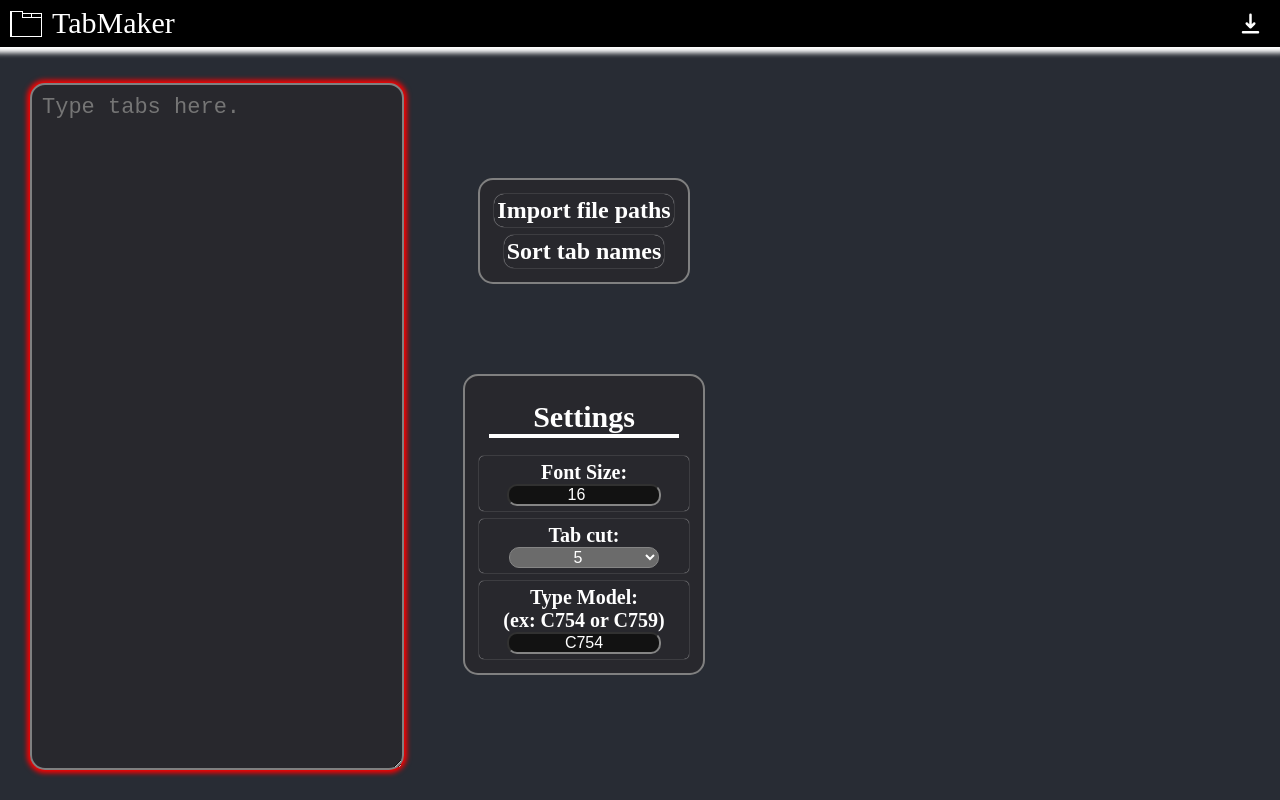
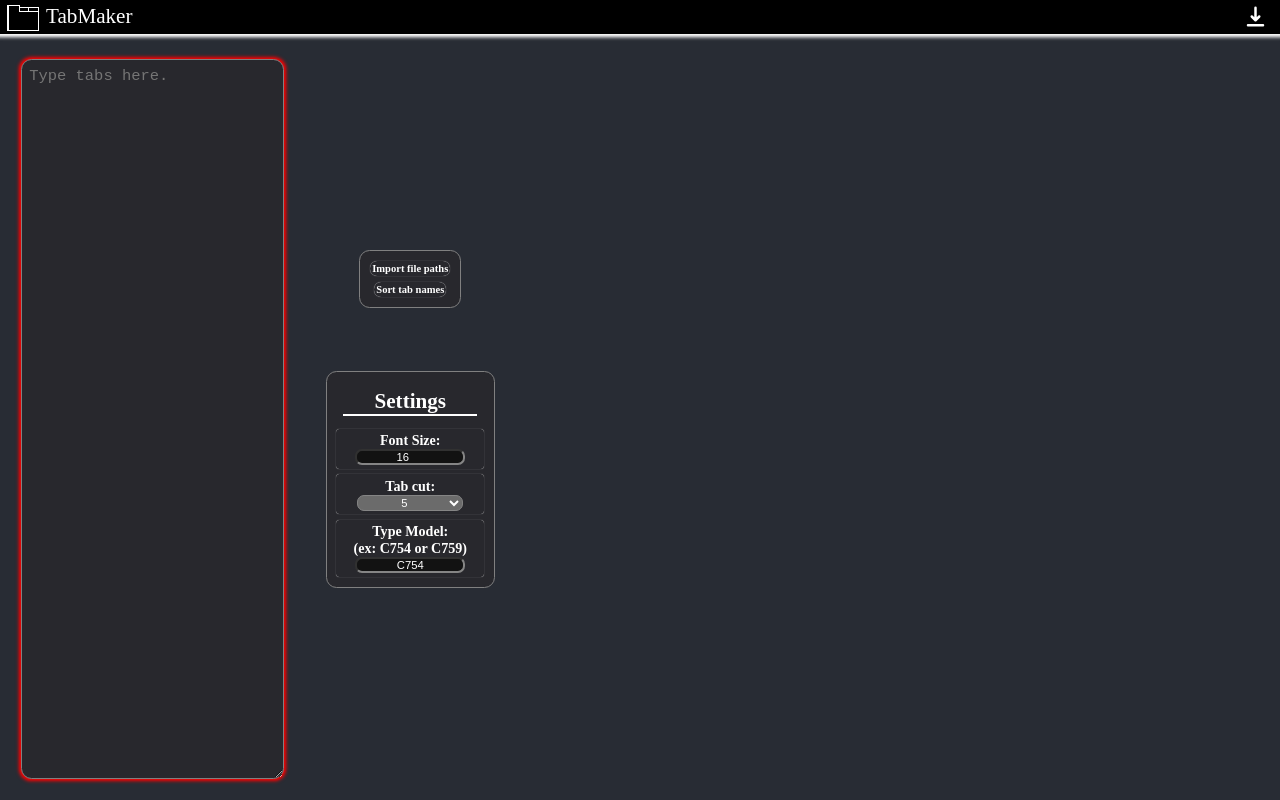
Before and after one commit to peoplestealusernames/konica-minolta-tab-website, a React (Create React App) app: page / in a window 1280 px wide. Built offline with nearby package versions, Linux system fonts and the light colour scheme; the HTML template or start-up script is replaced by a standard one.

Commit message:
Replaced px with rem Made rem autoscale to view width

```diff
--- a/src/App.css
+++ b/src/App.css
@@ -10,7 +10,7 @@
   height: 100vh;
   border: none;
   scrollbar-color: grey;
-  box-shadow: 0 0 2px 3px lightgrey 0 0 3px 5px black;
+  box-shadow: 0 0 0.2rem 0.3rem lightgrey 0 0 0.3rem 0.5rem black;
 }
 
 .App-logo {
@@ -20,6 +20,7 @@
 
 :root {
   color-scheme: dark;
+  font-size: .55vw;
 }
 
 @media (prefers-reduced-motion: no-preference) {
@@ -35,7 +36,7 @@
   flex-direction: column;
   align-items: center;
   justify-content: center;
-  font-size: calc(10px + 2vmin);
+  font-size: calc(1rem + 2vmin);
   color: white;
 }
 
--- a/src/App.tsx
+++ b/src/App.tsx
@@ -59,19 +59,19 @@ function App() {
         overflow: "auto",
       }}>
         <Editor style={{
-          maxWidth: "350px",
-          margin: "30px",
-          border: "2px solid grey",
-          borderRadius: "15px",
-          padding: "10px",
+          maxWidth: "35rem",
+          margin: "3rem",
+          border: "0.2rem solid grey",
+          borderRadius: "1.5rem",
+          padding: "1rem",
           transition: "box-shadow 200ms ease-in",
           background: "rgb(40,40, 45)",
-          fontSize: "22px",
+          fontSize: "2.2rem",
           color: "rgb(255,255,255)",
           outline: "none",
         }}
           focusStyle={{
-            boxShadow: `0 0 5px 3px red`,
+            boxShadow: `0 0 0.5rem 0.3rem red`,
           }}
           selectedLine={selectLine}
           value={input}
@@ -80,7 +80,7 @@ function App() {
         />
         <div style={{
           display: "flex",
-          width: "300px",
+          width: "30rem",
           height: "100%",
           flexDirection: "column",
           userSelect: "none",
@@ -94,17 +94,17 @@ function App() {
               fontSize: "150%",
               fontWeight: "bold",
               width: "fit-content",
-              marginBottom: "60px",
+              marginBottom: "6rem",
             }}
           >
             <ContextButton style={{
               transition: "box-shadow 250ms linear",
-              boxShadow: "0 0 1px 0 white",
-              borderRadius: "10px"
+              boxShadow: "0 0 0.1rem 0 white",
+              borderRadius: "1rem"
             }}
               hoverStyle={{
                 color: "inherit",
-                boxShadow: "0 0 1px 0 white, 0 0 2px 2px red",
+                boxShadow: "0 0 0.1rem 0 white, 0 0 0.2rem 0.2rem red",
               }}
               onMouseDown={() => { setpastePopup(true) }}
             >
@@ -112,11 +112,11 @@ function App() {
             </ContextButton>
             <ContextButton style={{
               transition: "box-shadow 250ms linear",
-              boxShadow: "0 0 1px 0 white",
-              borderRadius: "10px"
+              boxShadow: "0 0 0.1rem 0 white",
+              borderRadius: "1rem"
             }}
               hoverStyle={{
-                boxShadow: "0 0 1px 0 white, 0 0 2px 2px red",
+                boxShadow: "0 0 0.1rem 0 white, 0 0 0.2rem 0.2rem red",
               }}
               onMouseDown={() => { EditorChange(input.split("\n").sort(sortWithNumber).join("\n")) }}
             >
--- a/src/DisplayTabs.tsx
+++ b/src/DisplayTabs.tsx
@@ -11,7 +11,7 @@ export function DisplayTabs(props: {
 
     useEffect(() => {
         settabProp({
-            width: `calc(${100 / props.Options.Cut}% + 14px)`,
+            width: `calc(${100 / props.Options.Cut}% + 1.4rem)`,
             fontSize: `${props.Options.FontSize * 2}px`,
         })
     }, [props.Options])
@@ -23,13 +23,13 @@ export function DisplayTabs(props: {
         flexGrow: 1,
         flexDirection: "row",
         flexWrap: "wrap",
-        padding: "4px",
+        padding: "0.4rem",
         margin: "0",
         color: "white",
         justifyContent: "start",
         alignContent: "start",
         overflowY: "scroll",
-        width: "1000px",
+        width: "100rem",
         zIndex: 1,
         userSelect: "none",
     }}>
@@ -40,14 +40,14 @@ export function DisplayTabs(props: {
                     display: "flex",
                     flexDirection: "row",
                     flexWrap: "wrap",
-                    padding: "6px",
+                    padding: "0.6rem",
                     paddingTop: "0",
                     margin: "0",
                     color: "white",
                     justifyContent: "start",
                     alignContent: "start",
-                    width: "1000px",
-                    marginBottom: "-10px",
+                    width: "100rem",
+                    marginBottom: "-1rem",
                     backgroundColor: "#282c34",
                     zIndex: tabi,
                     overflow: "clip"
@@ -55,16 +55,16 @@ export function DisplayTabs(props: {
                 <span style={{
                     display: "flex",
                     width: "100%",
-                    height: "30px",
+                    height: "3rem",
                     justifyContent: "center",
                     alignItems: "center",
                     backgroundColor: "black",
-                    border: "2px solid white",
-                    fontSize: "20px",
+                    border: "0.2rem solid white",
+                    fontSize: "2rem",
                     fontWeight: "bold",
-                    marginLeft: "-6px",
-                    marginRight: "-6px",
-                    marginBottom: "3px",
+                    marginLeft: "-0.6rem",
+                    marginRight: "-0.6rem",
+                    marginBottom: "0.3rem",
                 }}>
                     Tab File:
                     ({tabi + 1}/{props.tabs.length})
@@ -83,16 +83,16 @@ export function DisplayTabs(props: {
                             zIndex: i,
                             backgroundColor: "white",
                             color: "black",
-                            borderTopLeftRadius: "40px",
-                            borderTopRightRadius: "40px",
-                            paddingTop: "1px",
+                            borderTopLeftRadius: "4rem",
+                            borderTopRightRadius: "4rem",
+                            paddingTop: "0.1rem",
                             fontWeight: "bold",
                             whiteSpace: "nowrap",
-                            marginRight: "-20px",
-                            height: "94px",
-                            backgroundImage: "linear-gradient(to bottom, white 0%, white 32px, grey 45px, black 100%)",
-                            boxShadow: "0 0 4px 4px grey",
-                            marginBottom: "-52px",
+                            marginRight: "-2rem",
+                            height: "9.4rem",
+                            backgroundImage: "linear-gradient(to bottom, white 0%, white 3.2rem, grey 4.5rem, black 100%)",
+                            boxShadow: "0 0 0.4rem 0.4rem grey",
+                            marginBottom: "-5.2rem",
                         }, ...tabProp
                     }}
                 >
--- a/src/Editor.tsx
+++ b/src/Editor.tsx
@@ -103,12 +103,12 @@ export function Editor(props: {
         onChange={TextChange}
         style={{
             display: "flex",
-            border: "2px solid white",
+            border: "0.2rem solid white",
             flexGrow: 1,
             backgroundColor: "black",
             color: "white",
             fontSize: "150%",
-            padding: "4px",
+            padding: "0.4rem",
             margin: "0",
             overflowY: "scroll",
             ...props.style,
--- a/src/TabOptions.tsx
+++ b/src/TabOptions.tsx
@@ -14,20 +14,20 @@ const SelectionStyle: React.CSSProperties = {
     justifyContent: "center",
     alignItems: "center",
     flex: 1,
-    width: "150px",
+    width: "15rem",
     textAlign: "center",
-    fontSize: "16px",
+    fontSize: "1.6rem",
     padding: "0",
     margin: "0",
-    borderRadius: "10px",
+    borderRadius: "1rem",
     transition: "box-shadow 250ms ease-out",
 }
 
 const TextStyle: React.CSSProperties = {
     textAlign: "center",
     fontWeight: "bold",
-    fontSize: "20px",
-    width: "175px",
+    fontSize: "2rem",
+    width: "17.5rem",
 }
 
 const ButtonStyle: React.CSSProperties = {
@@ -35,15 +35,15 @@ const ButtonStyle: React.CSSProperties = {
     justifyContent: "center",
     alignItems: "center",
     flexDirection: "column",
-    width: "200px",
-    margin: "4px",
-    borderRadius: "5px",
-    boxShadow: "0 0 1px 0 white",
-    padding: "5px",
+    width: "20rem",
+    margin: "0.4rem",
+    borderRadius: "0.5rem",
+    boxShadow: "0 0 0.1rem 0 white",
+    padding: "0.5rem",
 }
 
 const HoverStyle: React.CSSProperties = {
-    boxShadow: "0 0 1px 0 white, 0 0 1px 1px red",
+    boxShadow: "0 0 0.1rem 0 white, 0 0 0.1rem 0.1rem red",
 }
 
 export function TabOption(props: {
--- a/src/components/ContextButton.tsx
+++ b/src/components/ContextButton.tsx
@@ -54,13 +54,13 @@ export function ContextButton(props: {
             ...{
                 position: "relative",
                 display: "flex",
-                margin: "4px",
-                padding: "3px",
+                margin: "0.4rem",
+                padding: "0.3rem",
                 flexDirection: "column",
                 alignItems: "center",
                 justifyItems: "center",
                 justifyContent: "center",
-                borderRadius: "6px",
+                borderRadius: "0.6rem",
                 color: "white",
                 userSelect: "none",
                 transition: "color 100ms ease-in"
@@ -81,10 +81,10 @@ export function ContextButton(props: {
                             position: "absolute",
                             whiteSpace: "nowrap",
                             backgroundColor: "black",
-                            padding: "2px",
-                            fontSize: "12px",
-                            border: "1px solid white",
-                            borderRadius: "6px",
+                            padding: "0.2rem",
+                            fontSize: "1.2rem",
+                            border: "0.1rem solid white",
+                            borderRadius: "0.6rem",
                             color: "white",
                         }, ...props.contextStyle
                     }}>
--- a/src/components/MiddleTab.tsx
+++ b/src/components/MiddleTab.tsx
@@ -9,13 +9,13 @@ export function MiddleTab(props: {
 }) {
     return <StyledTab
         masterStyle={{
-            margin: "30px",
-            border: "2px solid grey",
-            borderRadius: "15px",
-            padding: "10px",
+            margin: "3rem",
+            border: "0.2rem solid grey",
+            borderRadius: "1.5rem",
+            padding: "1rem",
             transition: "box-shadow 200ms ease-in",
             background: "rgb(40,40, 45)",
-            fontSize: "14px",
+            fontSize: "1.4rem",
             color: "rgb(255,255,255)",
             outline: "none",
             ...props.style
--- a/src/components/TopBar.tsx
+++ b/src/components/TopBar.tsx
@@ -15,13 +15,13 @@ export function TopBar(props: {
         display: "flex",
         position: "static",
         width: "100vw",
-        height: "50px",
+        height: "5rem",
         alignItems: "center",
         justifyItems: "center",
         justifyContent: "center",
         background: "black",
-        marginBottom: "6px",
-        boxShadow: "0 1px 5px 5px white",
+        marginBottom: "0.6rem",
+        boxShadow: "0 0.1rem 0.5rem 0.5rem white",
         userSelect: "none"
     }}>
         <div className='Logo' style={{
@@ -30,25 +30,25 @@ export function TopBar(props: {
             alignItems: "center",
             justifyItems: "center",
             justifyContent: "left",
-            left: "10px",
-            fontSize: "30px",
+            left: "1rem",
+            fontSize: "3rem",
             color: "white",
         }} >
             <img
                 src={process.env.PUBLIC_URL + "/logoWhite.png"}
                 style={{
-                    marginRight: "10px"
+                    marginRight: "1rem"
                 }}
             />
             TabMaker
         </div>
         <div className='LeftSide' style={{
-            display: "flex", position: "absolute", width: "100vw", height: "50px",
+            display: "flex", position: "absolute", width: "100vw", height: "5rem",
             alignItems: "center",
             justifyItems: "center",
             justifyContent: "right",
-            right: "10px",
-            fontSize: "25px",
+            right: "1rem",
+            fontSize: "2.5rem",
             color: "white",
         }} >
             <ContextButton
--- a/src/components/popup/CloseButton.tsx
+++ b/src/components/popup/CloseButton.tsx
@@ -8,11 +8,11 @@ export function CloseButton(props: {
 }) {
     const style: React.CSSProperties = {
         position: "absolute",
-        right: "3px",
-        top: "3px",
+        right: "0.3rem",
+        top: "0.3rem",
         color: "grey",
-        height: "20px",
-        width: "20px",
+        height: "2rem",
+        width: "2rem",
         transition: "color 200ms linear",
         ...props.stye
     }
--- a/src/components/popup/StyledTab.tsx
+++ b/src/components/popup/StyledTab.tsx
@@ -18,8 +18,8 @@ export function StyledTab(props: {
                 justifyContent: "center",
                 backgroundColor: "black",
                 borderRadius: "0",
-                padding: "3px",
-                border: "2px solid white",
+                padding: "0.3rem",
+                border: "0.2rem solid white",
                 width: "fit-content",
             }, ...props.masterStyle
         }}>
@@ -29,10 +29,10 @@ export function StyledTab(props: {
                         display: "flex",
                         justifyContent: "center",
                         color: "white",
-                        borderBottom: "4px solid white",
-                        fontSize: "30px",
+                        borderBottom: "0.4rem solid white",
+                        fontSize: "3rem",
                         padding: "0",
-                        margin: "14px",
+                        margin: "1.4rem",
                         fontWeight: "bold",
                         userSelect: "none",
                     }, ...props.titleStyle
```
Also changed, not shown: src/PastePopup.tsx (+14 -14 lines).
